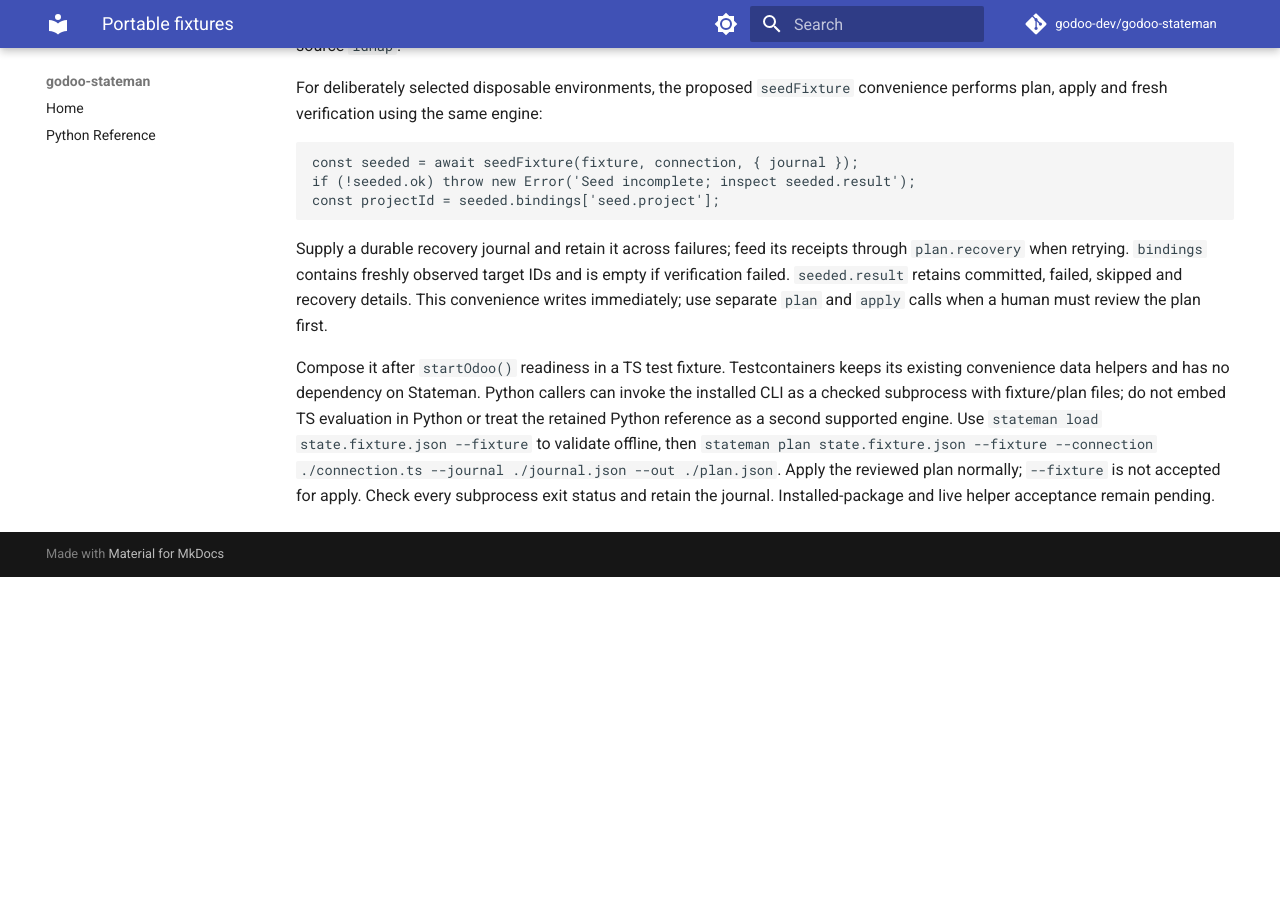
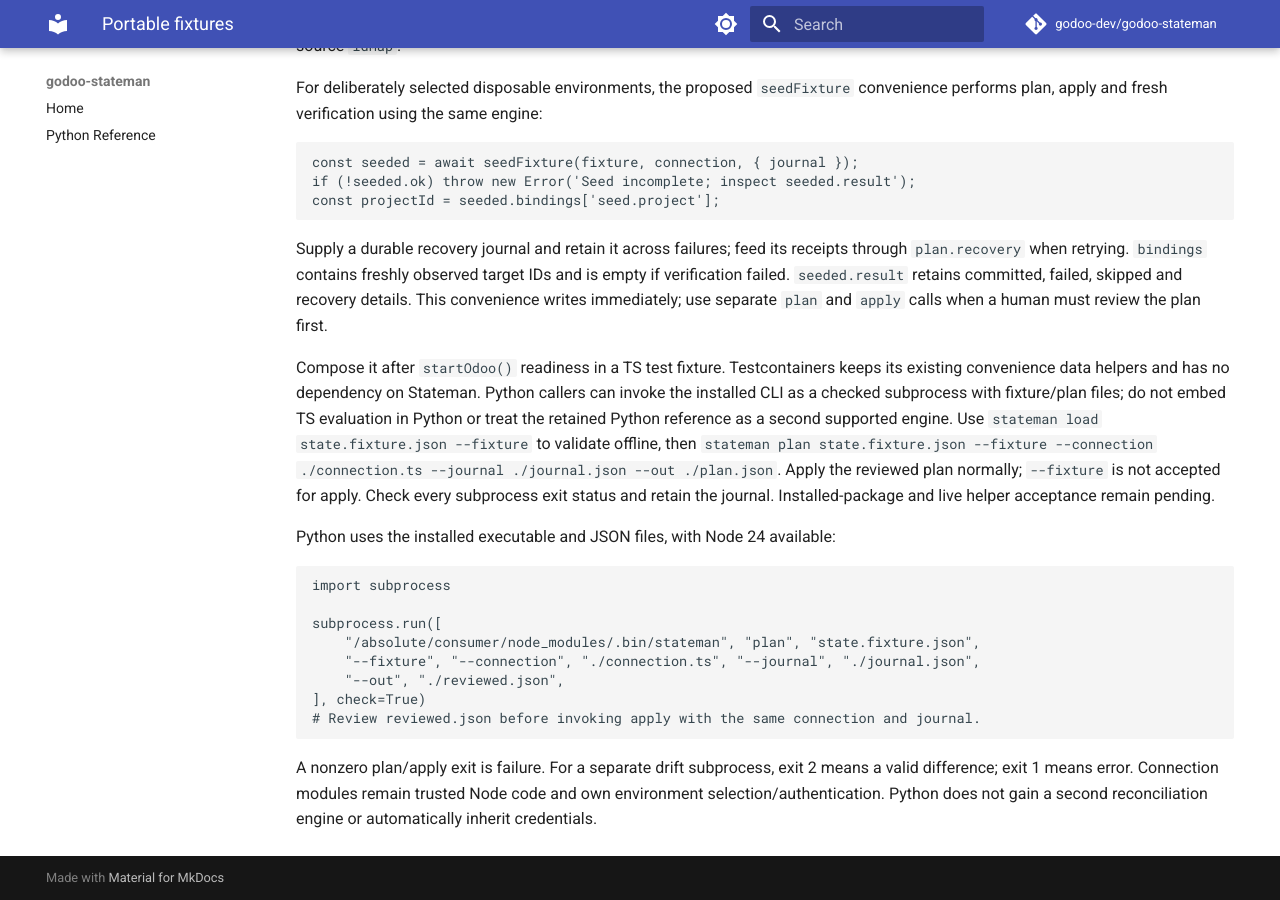
Before and after one commit to godoo-dev/godoo-stateman, an MkDocs documentation site: the page built from docs/fixtures.md, in a window 1280 px wide and 900 px high, scrolled down 853 px. Built offline with MkDocs 1.6.1 and Material for MkDocs 9.7.7, drawn with Linux system fonts in a browser that asks for light colours; comment, search, counter and statistics services are not loaded; before the commit the page ends 1430 px from its top, so only the background shows below that.

Commit message:
Document local artifact resolution and Python fixture interface

````diff
--- a/docs/fixtures.md
+++ b/docs/fixtures.md
@@ -65,3 +65,22 @@ as a second supported engine. Use `stateman load state.fixture.json --fixture` t
 Apply the reviewed plan normally; `--fixture` is not accepted for apply. Check
 every subprocess exit status and retain the journal. Installed-package and live
 helper acceptance remain pending.
+
+
+Python uses the installed executable and JSON files, with Node 24 available:
+
+```python
+import subprocess
+
+subprocess.run([
+    "/absolute/consumer/node_modules/.bin/stateman", "plan", "state.fixture.json",
+    "--fixture", "--connection", "./connection.ts", "--journal", "./journal.json",
+    "--out", "./reviewed.json",
+], check=True)
+# Review reviewed.json before invoking apply with the same connection and journal.
+```
+
+A nonzero plan/apply exit is failure. For a separate drift subprocess, exit 2
+means a valid difference; exit 1 means error. Connection modules remain trusted
+Node code and own environment selection/authentication. Python does not gain a
+second reconciliation engine or automatically inherit credentials.
````
Also changed, not shown: README.md (+29 -3 lines).
